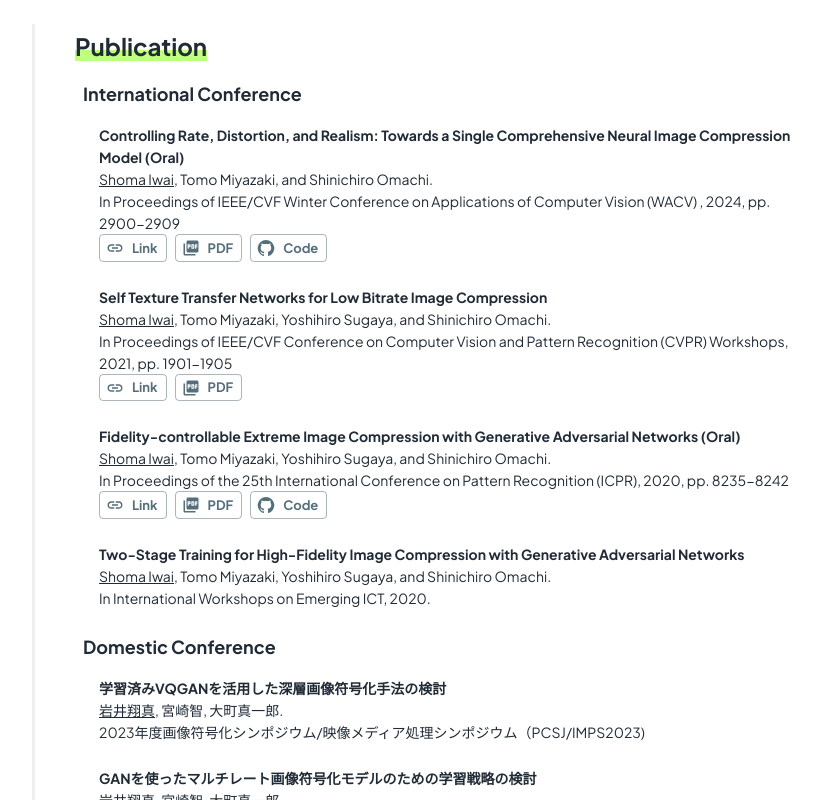
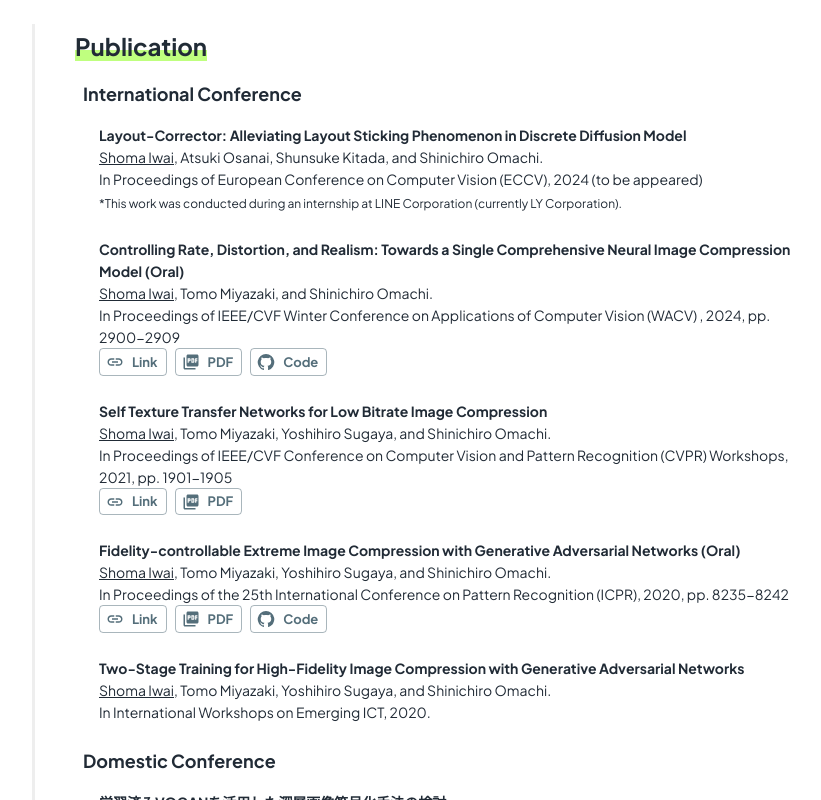
Before and after one commit to iwa-shi/iwa-shi.github.io, a React (Create React App) app: page / in a window 1280 px wide. Shown: the part 900-1700 px from the top of the page, without its empty margins (198-1019 px from the left). Built offline with nearby package versions, Linux system fonts and the light colour scheme.

Commit message:
add Layout-Corrector, ECCV

```diff
--- a/src/components/publication.js
+++ b/src/components/publication.js
@@ -32,7 +32,8 @@ const PaperBox = ({
     others,
     link='',
     codeLink='',
-    pdfLink=''
+    pdfLink='',
+    misc=''
 }) => {
     const variant = "outlined"
     // const variant = "contained"
@@ -55,6 +56,7 @@ const PaperBox = ({
             <Typography variant='subtitle2' fontWeight={700}>{paperTitle}</Typography>
             <Typography variant='body2'>{parse(authors)}</Typography>
             <Typography variant='body2'>{others}</Typography>
+            {misc ? <Typography variant='caption'>{misc}</Typography> : <></>}
             {link ? <Button href={link} sx={buttonStyle} color="secondary" variant={variant} size="small" startIcon={<LinkIcon />}>Link</Button> : <></> }
             {pdfLink ? <Button href={pdfLink} sx={buttonStyle} color="secondary" variant={variant} size="small" startIcon={<PictureAsPdfIcon />}>PDF</Button> : <></> }
             {codeLink ? <Button href={codeLink} sx={buttonStyle} color="secondary" variant={variant} size="small" startIcon={<GitHubIcon />}>Code</Button> : <></> }
@@ -71,6 +73,12 @@ const PublicationArea = () => {
                 {/* 国際会議 */}
                 <Box sx={{ my: 2 }}>
                     <Typography variant='h6'>International Conference</Typography>
+                    <PaperBox
+                        paperTitle="Layout-Corrector: Alleviating Layout Sticking Phenomenon in Discrete Diffusion Model"
+                        authors="<u>Shoma Iwai</u>, Atsuki Osanai, Shunsuke Kitada, and Shinichiro Omachi."
+                        others="In Proceedings of European Conference on Computer Vision (ECCV), 2024 (to be appeared)"
+                        misc="*This work was conducted during an internship at LINE Corporation (currently LY Corporation)."
+                    />
                     <PaperBox
                         paperTitle="Controlling Rate, Distortion, and Realism: Towards a Single Comprehensive Neural Image Compression Model (Oral)"
                         authors="<u>Shoma Iwai</u>, Tomo Miyazaki, and Shinichiro Omachi."
@@ -106,6 +114,7 @@ const PublicationArea = () => {
                         paperTitle="学習済みVQGANを活用した深層画像符号化手法の検討"
                         authors="<u>岩井翔真</u>, 宮崎智, 大町真一郎."
                         others="2023年度画像符号化シンポジウム/映像メディア処理シンポジウム（PCSJ/IMPS2023)"
+                        misc="*Best poster award"
                     />
                     <PaperBox
                         paperTitle="GANを使ったマルチレート画像符号化モデルのための学習戦略の検討"
```
